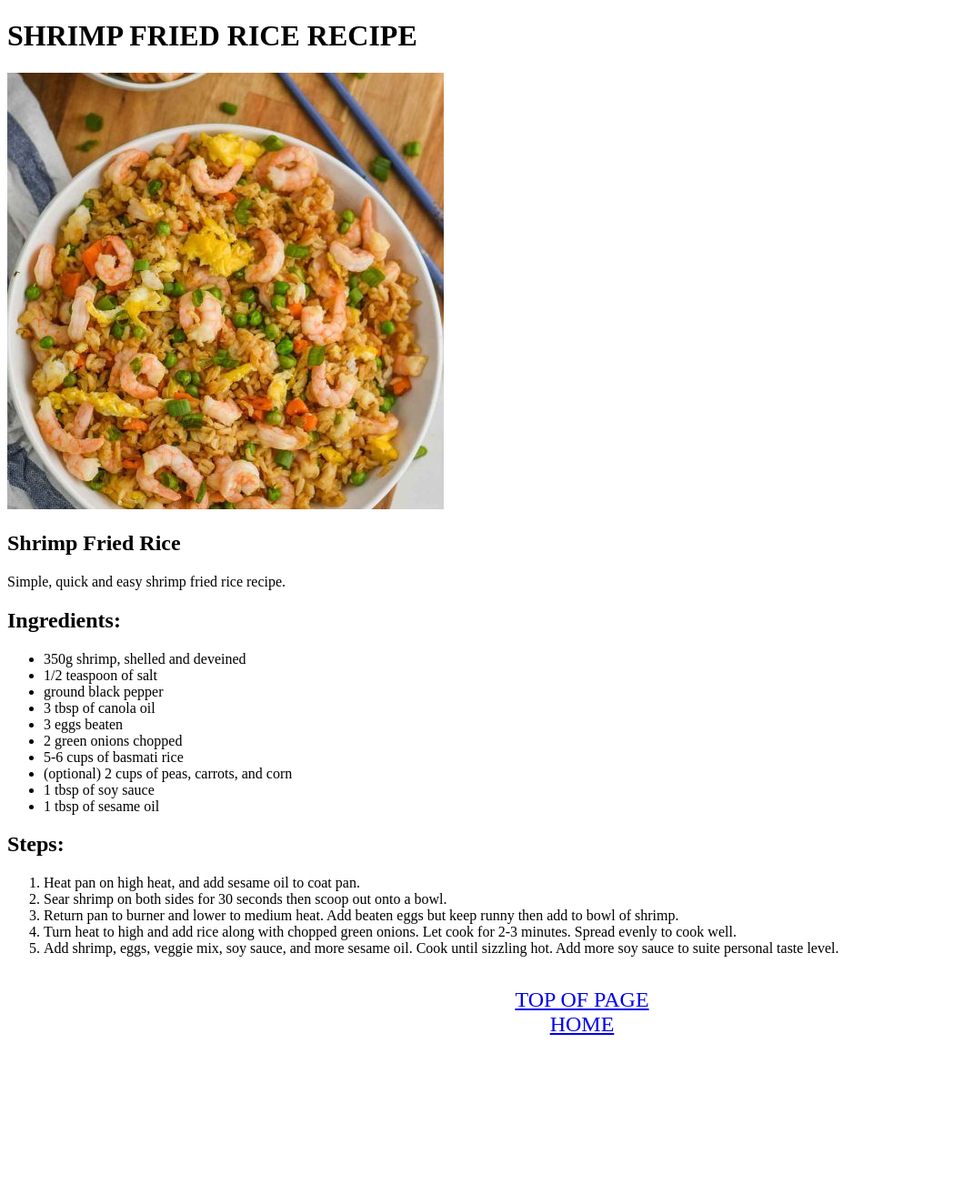
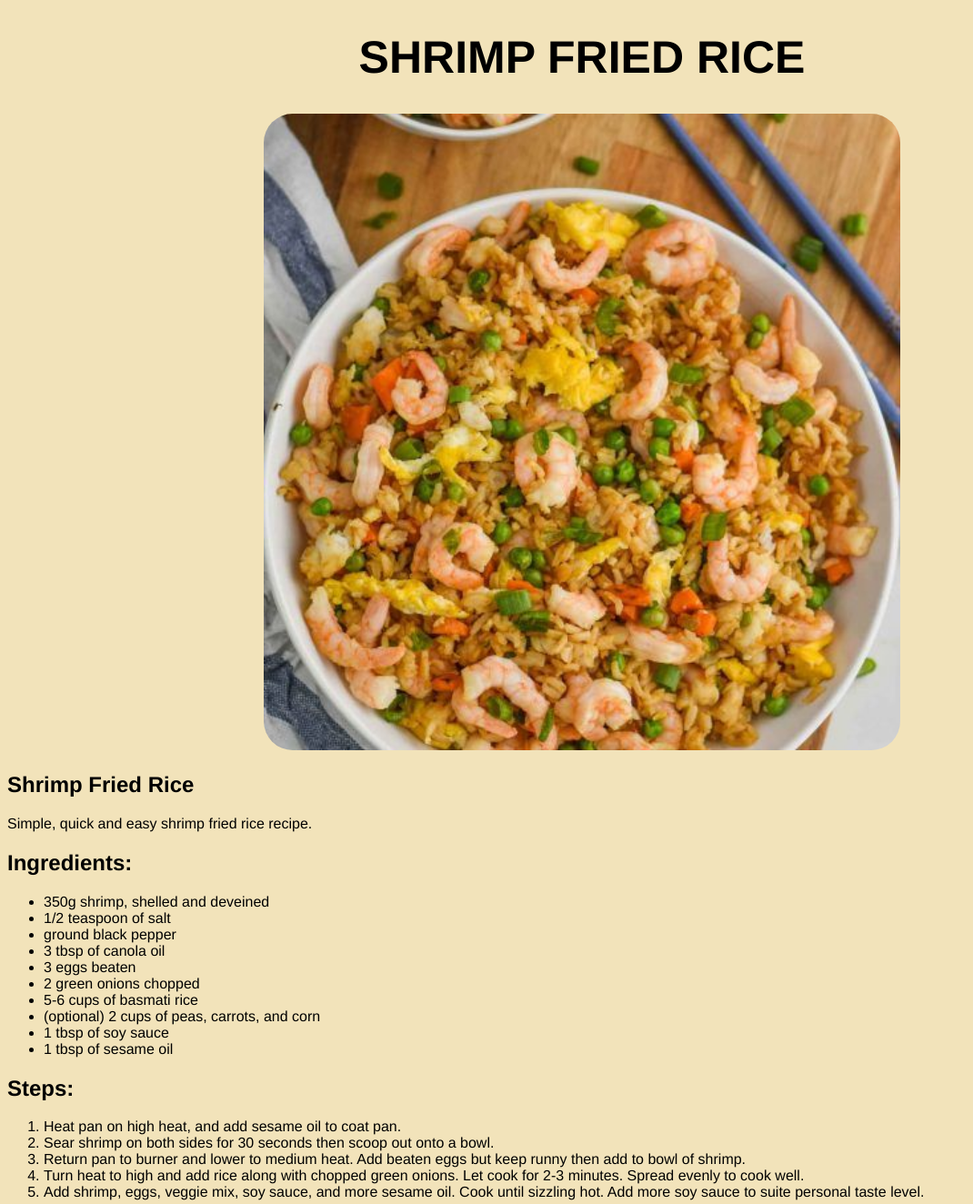
Before and after one commit to jorge779dev/odin-recipes, a plain HTML site: page recipes/shrimp-fried-rice.html in a window 1280 px wide. Shown: the top 1324 px of the page at 91% size, without its empty margins (0-1070 px from the left). Before the commit the page ends 1148 px from the top, so only its background shows below. Drawn offline with Linux system fonts and the light colour scheme.

Commit message:
Edit all html and css files

```diff
--- a/recipes/recipes.css
+++ b/recipes/recipes.css
@@ -1,25 +1,48 @@
-.index-body {
+body {
     text-align: center;
-    background-color: lightgoldenrodyellow;
+    background-color: rgba(221, 182, 74, 0.377);
     font-family: Helvetica, Arial, "Times New Roman", sans-serif;
+}
+
+.title-h1 {
+    text-align: center;
+}
+
+.div-content {
+    text-align: left;
 }
 
 .index-ulist {
     font-size: 32px;
     display: contents;
+    font-weight: 900;
+    font-family: cursive;
+}
+
+.bottom-link {
+    text-align: center;
+    font-size: xx-large;
+    font-weight: 900;
+    font-family: cursive;
 }
 
 a {
-    color: rgb(255, 136, 0);
+    color: rgb(20, 46, 131);
     text-decoration: none;
 }
 
 .index-h1 {
-    font-size: 40px;
-    font-weight: 900; /* full bold limit text */
+    font-size: 50px;
+    font-weight: 900; /*max limit for bold text*/
+}
+
+h1 {
+    font-size: 50px;
+
 }
 
 img {
-    width: 600px;
+    height: auto;
+    width: 700px;
     border-radius: 32px;
 }
--- a/recipes/shrimp-fried-rice.html
+++ b/recipes/shrimp-fried-rice.html
@@ -5,12 +5,16 @@
     <meta http-equiv="X-UA-Compatible" content="IE=edge">
     <meta name="viewport" content="width=device-width, initial-scale=1.0">
     <title>Shrimp Fried Rice</title>
+    <link rel="stylesheet" href="/recipes/recipes.css">
 </head>
 
 <body>
-    <h1>SHRIMP FRIED RICE RECIPE</h1>
+    <div class="title-h1">
+      <h1>SHRIMP FRIED RICE</h1>
       <img src="/images/shrimpfriedrice.jpg" alt="pic of shrimp fried rice">
+    </div>
 
+    <div class="div-content">
       <h2>Shrimp Fried Rice</h2>
       <p>Simple, quick and easy shrimp fried rice recipe.</p>
 
@@ -36,8 +40,9 @@
           <li>Turn heat to high and add rice along with chopped green onions. Let cook for 2-3 minutes. Spread evenly to cook well.</li>
           <li>Add shrimp, eggs, veggie mix, soy sauce, and more sesame oil. Cook until sizzling hot. Add more soy sauce to suite personal taste level.</li>
       </ol>
+    </div>
     <br>
-    <div style="text-align: center; font-size: x-large;"><a href="#top">TOP OF PAGE</a></div>
-    <div style="text-align: center; font-size: x-large;"><a href="/recipes/index.html">HOME</a></div>
+    <div class="bottom-link"><a href="#top">TOP OF PAGE</a></div>
+    <div class="bottom-link"><a href="/recipes/index.html">HOME</a></div>
 </body>
 </html>
```
Also changed, not shown: recipes/grilled-salmon.html (+7 -2 lines), recipes/index.html (+3 -3 lines), recipes/peppercorn-steak.html (+7 -2 lines). Lines whose indentation alone changed are shown as unchanged.
